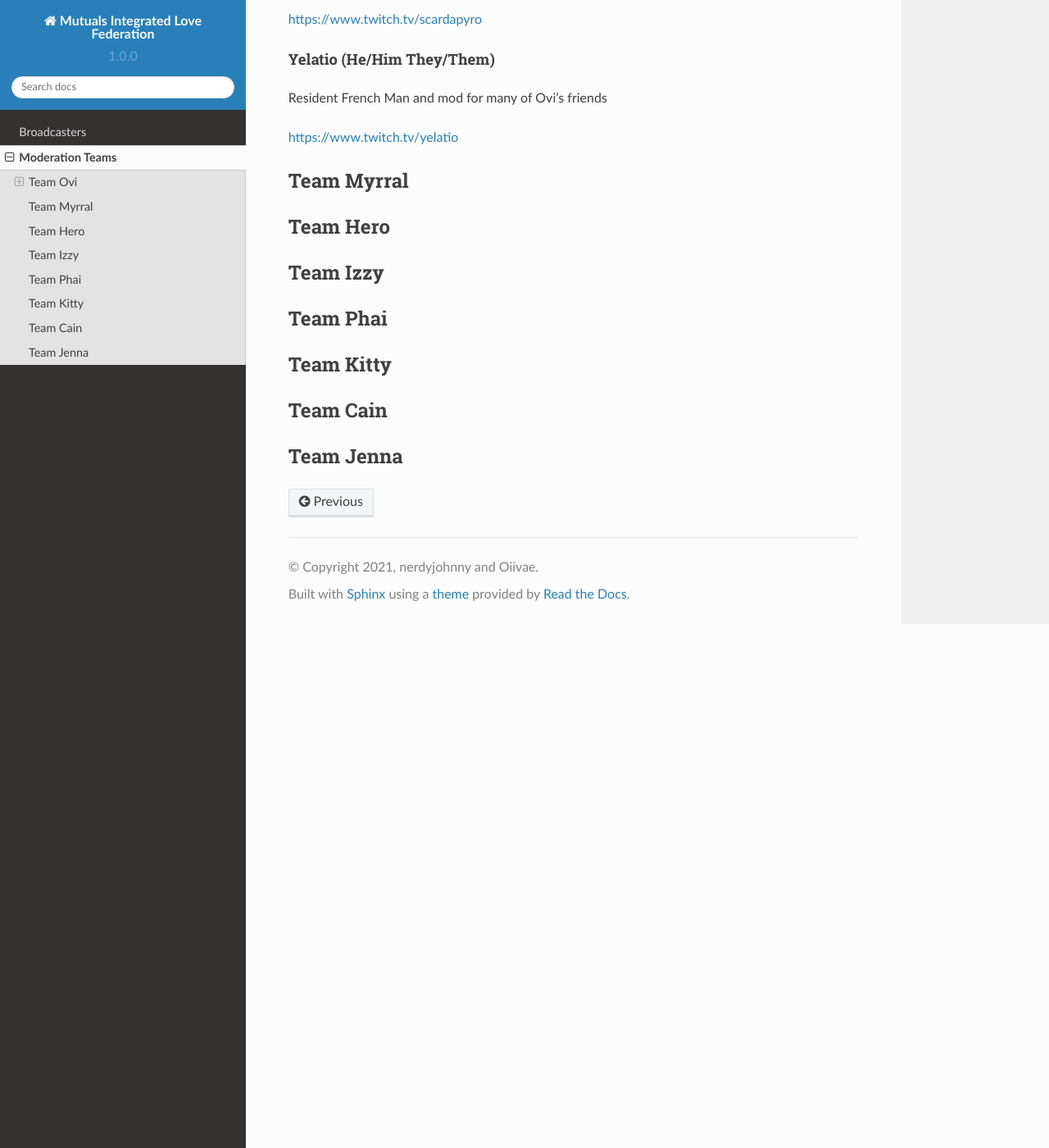
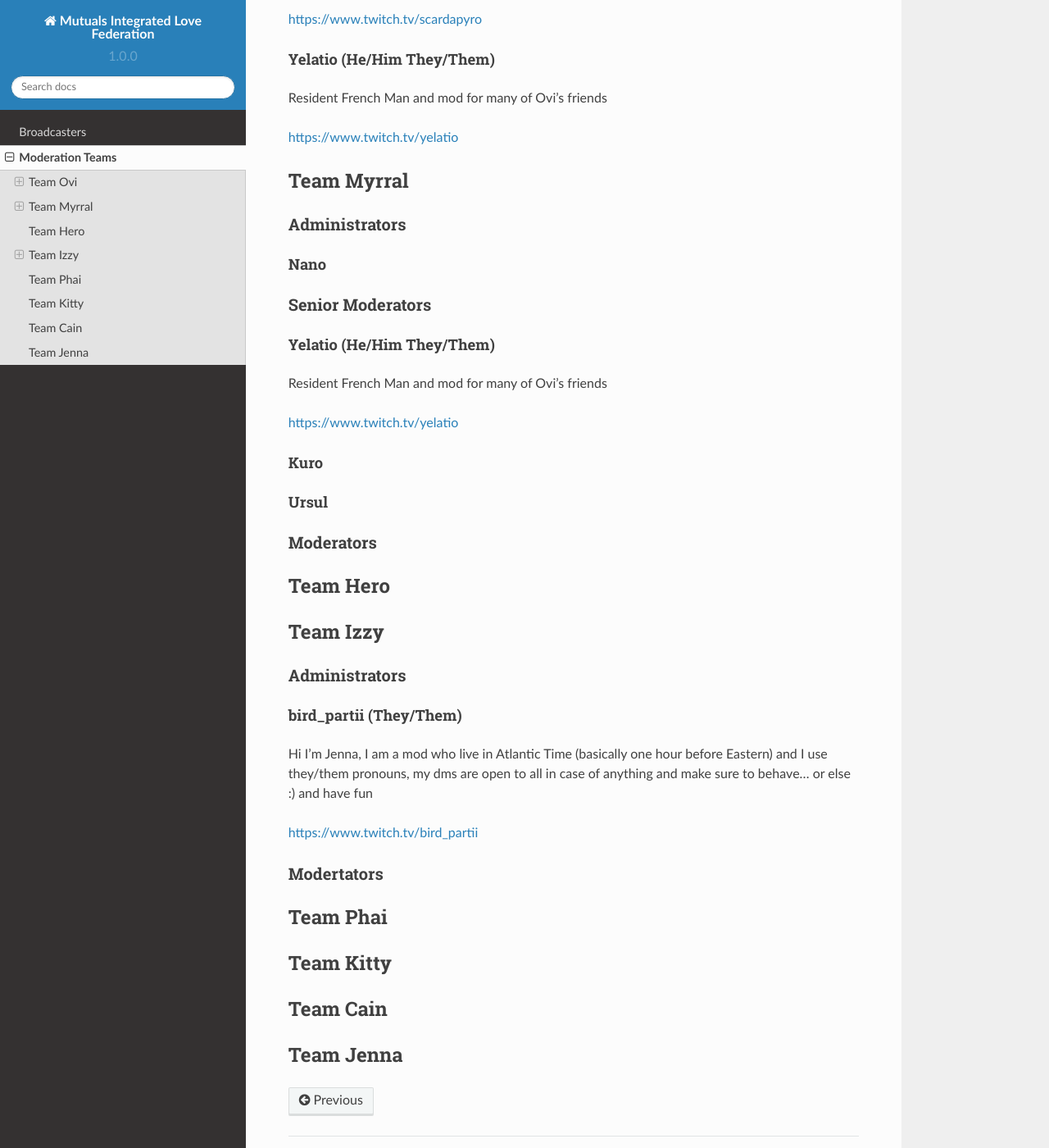
Before and after one commit to OiivaeCommunity/love, a Sphinx documentation site: the page built from docs/source/mods.rst, in a window 1280 px wide and 1400 px high, scrolled down 3245 px. Shown: the whole window at 82% size. Built offline with Sphinx 7.4.7 and the Read the Docs theme 2.0.0, drawn with Linux system fonts in a browser that asks for light colours.

Commit message:
Update mods.rst

```diff
--- a/docs/source/mods.rst
+++ b/docs/source/mods.rst
@@ -127,11 +127,47 @@ https://www.twitch.tv/yelatio
 Team Myrral
 =======
 
+Administrators
+-----
+
+Nano
+^^^^
+
+Senior Moderators
+-----
+
+Yelatio (He/Him They/Them)
+^^^^
+Resident French Man and mod for many of Ovi's friends
+
+https://www.twitch.tv/yelatio
+
+Kuro
+^^^^^
+
+Ursul
+^^^^^
+
+Moderators
+----
+
 Team Hero
 =======
 
 Team Izzy
 =======
+
+Administrators
+----
+
+bird_partii (They/Them)
+^^^^
+Hi I'm Jenna, I am a mod who live in Atlantic Time (basically one hour before Eastern) and I use they/them pronouns, my dms are open to all in case of anything and make sure to behave... or else :) and have fun
+
+https://www.twitch.tv/bird_partii
+
+Modertators
+----
 
 Team Phai
 =======
```
